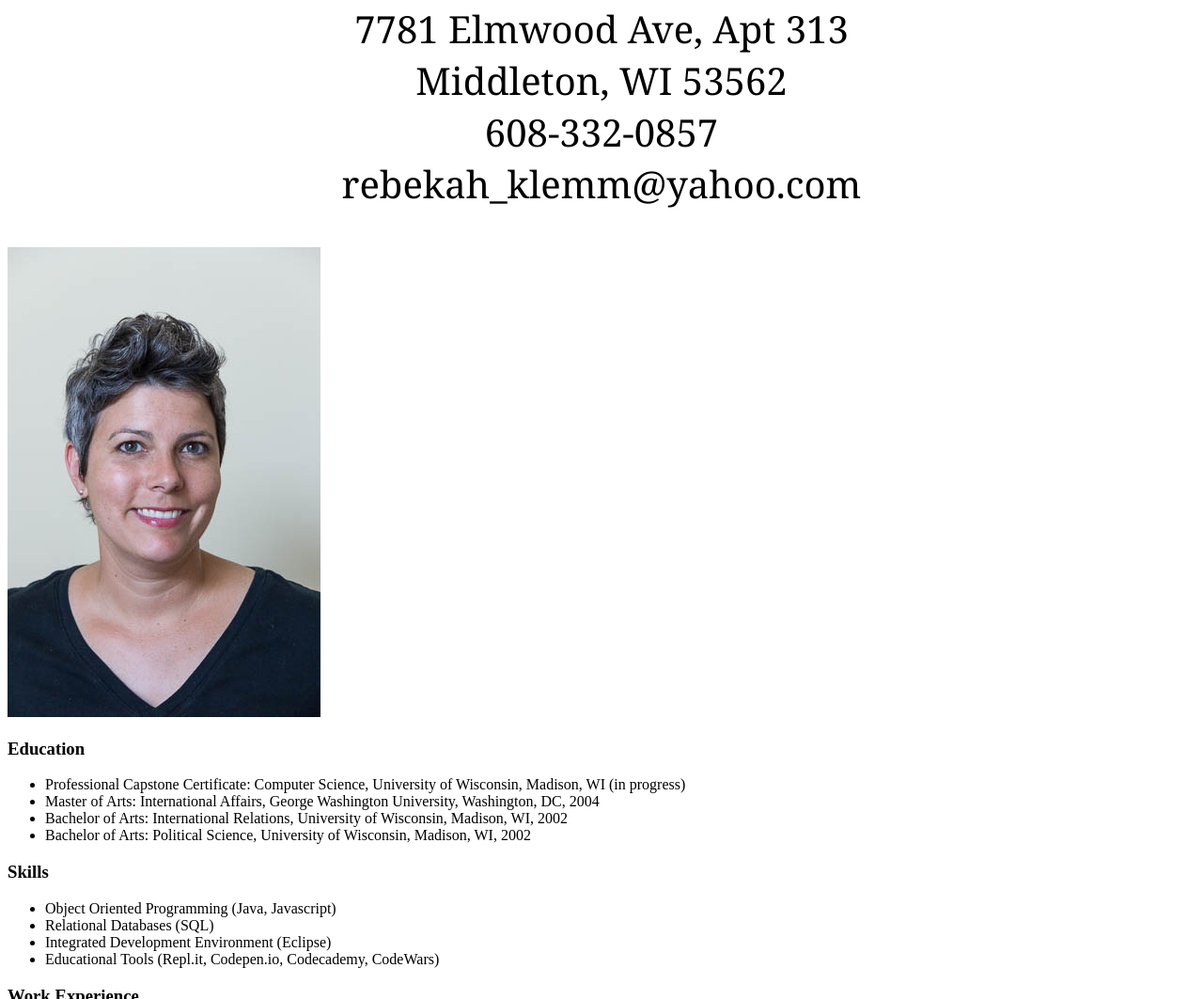
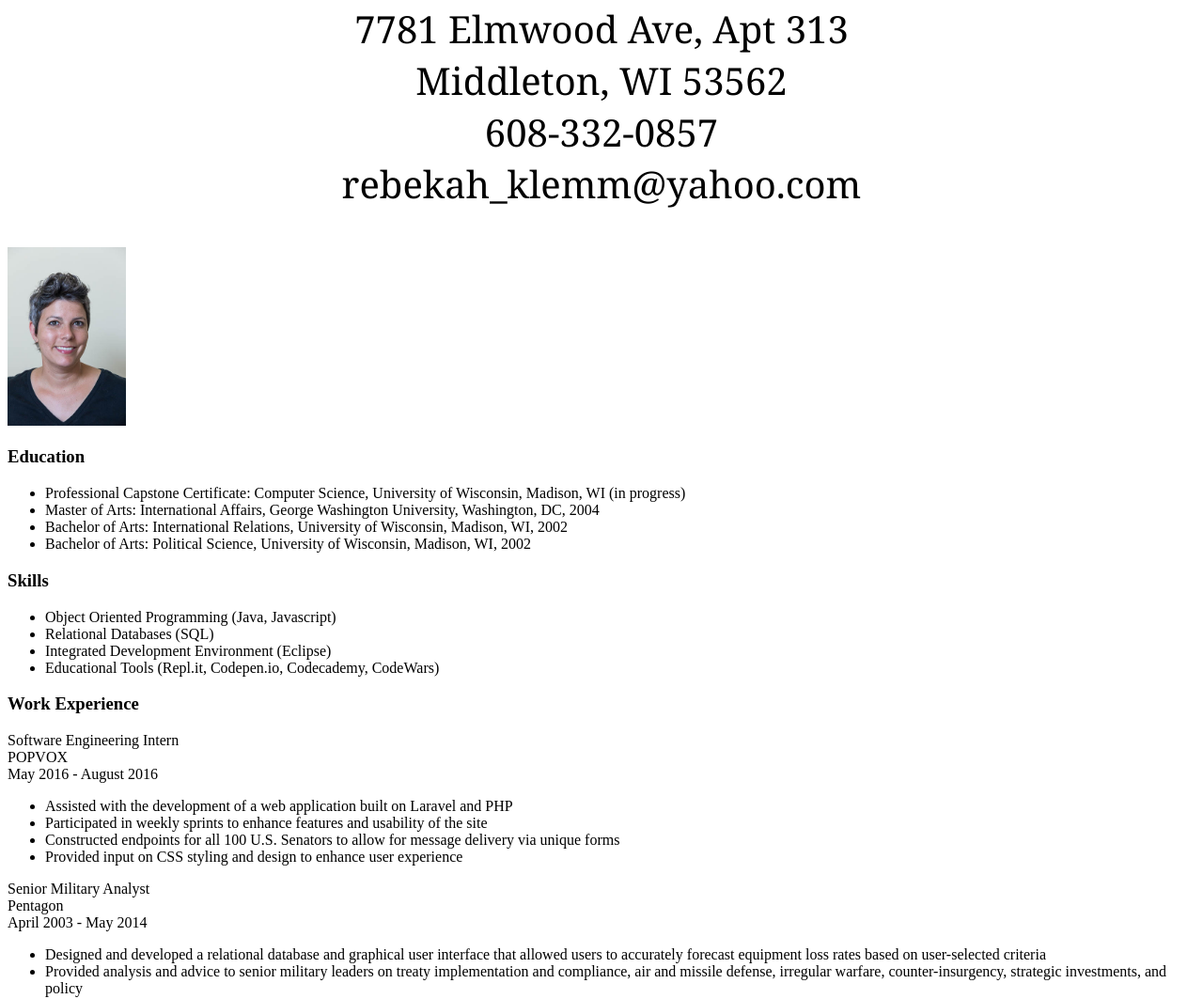
Before and after one commit to RebekahKlemm/rebekahklemm.github.io, a plain HTML site: page index.html in a window 1280 px wide. Shown: the part 1313-2376 px from the top of the page at 94% size. Drawn offline with Linux system fonts and the light colour scheme.

Commit message:
Remove div class "image"

```diff
--- a/index.html
+++ b/index.html
@@ -12,9 +12,9 @@
         </p>
     </div>
 
-    <div class = "image">
-      <img src = "https://github.com/RebekahKlemm/rebekahklemm.github.io/blob/master/IMG_0159.JPG?raw=true"/>
-    </div>
+
+      <img img src = "https://github.com/RebekahKlemm/rebekahklemm.github.io/blob/master/IMG_0159.JPG?raw=true" style="width: 10%; height: 10%"/>
+
     <h3>Education</h3>
       <ul>
         <li>Professional Capstone Certificate: Computer Science, University of Wisconsin, Madison, WI (in progress) </li>
```
